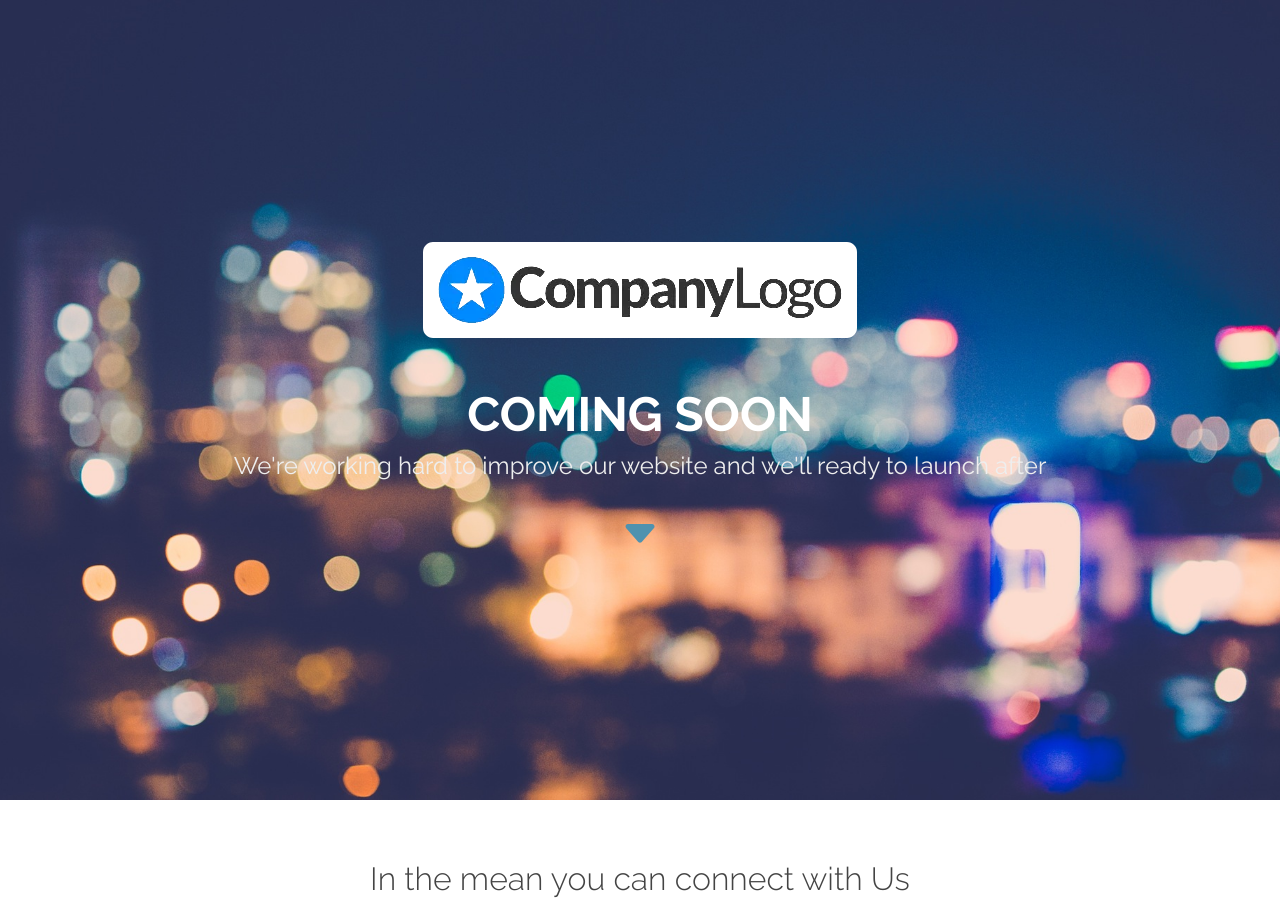
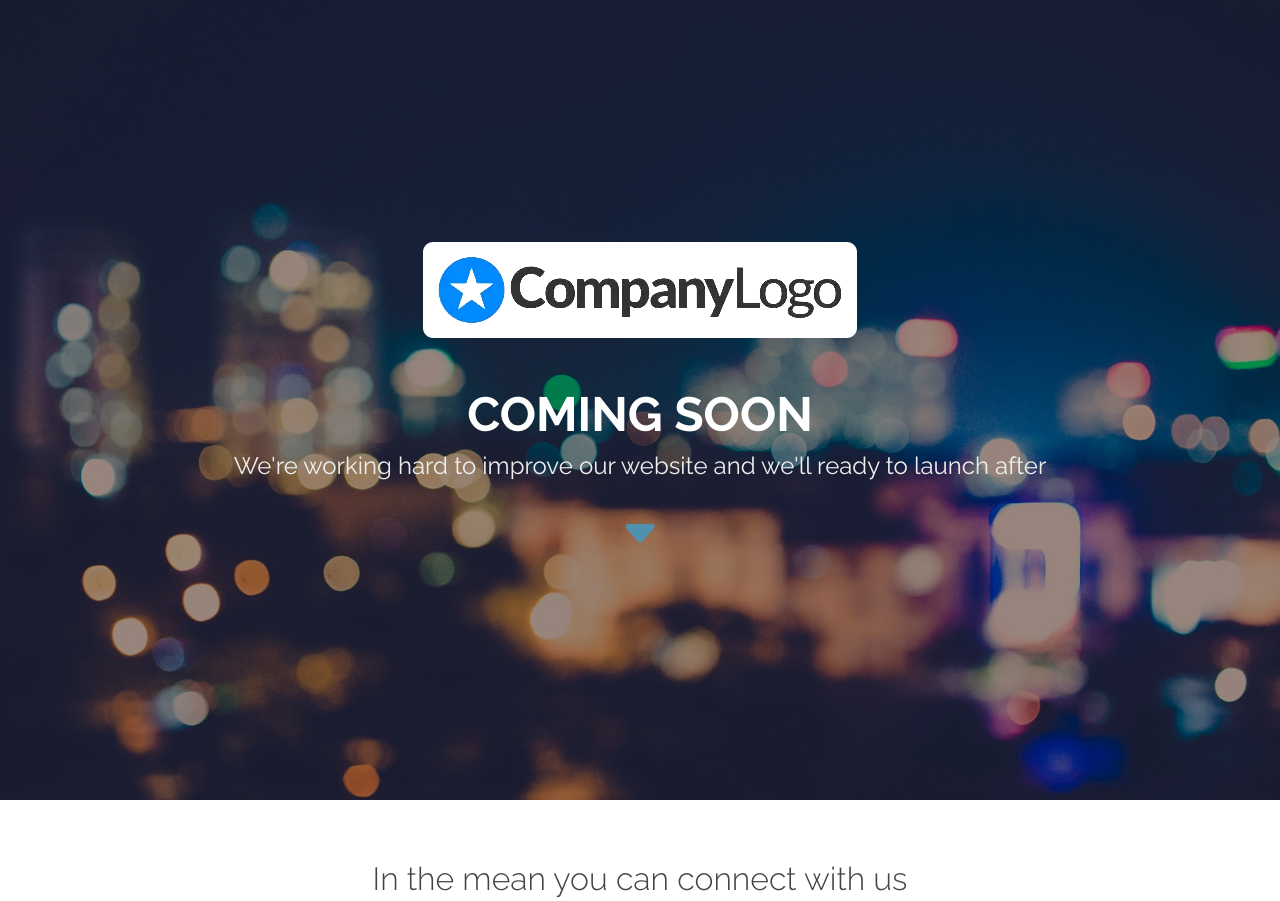
Before and after one commit to sachin-addweb/addnbfc-comingsoon, a plain HTML site: page index.html in a window 1280 px wide. Shown: the top 901 px of the page. Drawn offline with nearby package versions, Linux system fonts and the light colour scheme.

Commit message:
coming soon change

```diff
--- a/assets/css/style.css
+++ b/assets/css/style.css
@@ -99,21 +99,34 @@ h6,
   background-size: cover;
   position: relative;
   z-index: 9;
+  display: flex;
+    align-items: center;
+    justify-content: center;
+  /* countdown */
+}
+
+#hero::after {
+  content: '';
+  width: 100%;
+  height: 100vh;
+background-color: RGBA(0,0,0,0.4);
+    position: absolute;
+    top: 0;
+    left: 0;
+    z-index: 0;
   /* countdown */
 }
 
 #hero .hero-container {
-  position: absolute;
-  bottom: 0;
-  top: 0;
-  left: 0;
-  right: 0;
+
   display: flex;
   justify-content: center;
   align-items: center;
   flex-direction: column;
   text-align: center;
   padding: 0 15px;
+  position: relative;
+  z-index: 1;
 }
 
 #hero h1 {
--- a/index.html
+++ b/index.html
@@ -46,7 +46,7 @@
       <div class="container">
 
         <div class="section-title">
-          <h2>In the mean you can connect with Us</h2>
+          <h2>In the mean you can connect with us</h2>
         </div>
 
         <div class="row contact-info">
```
